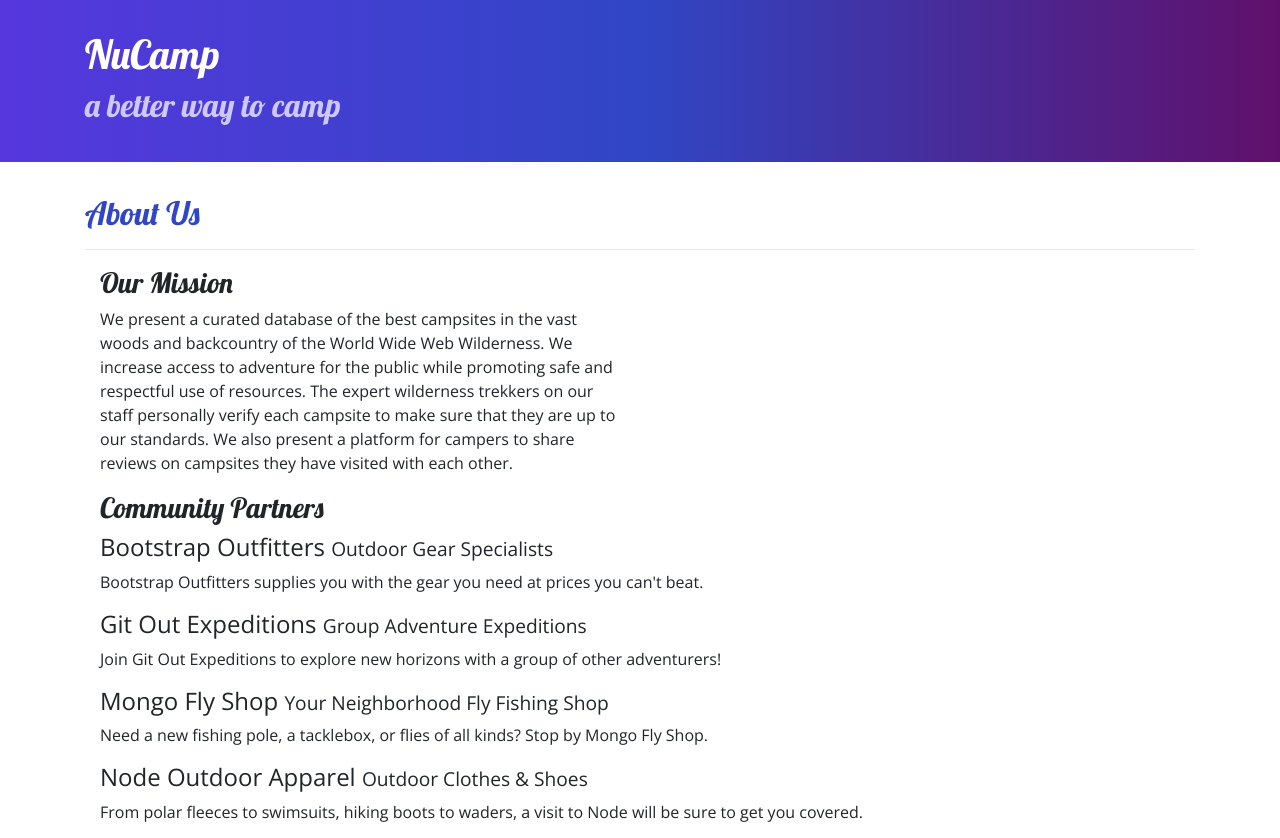
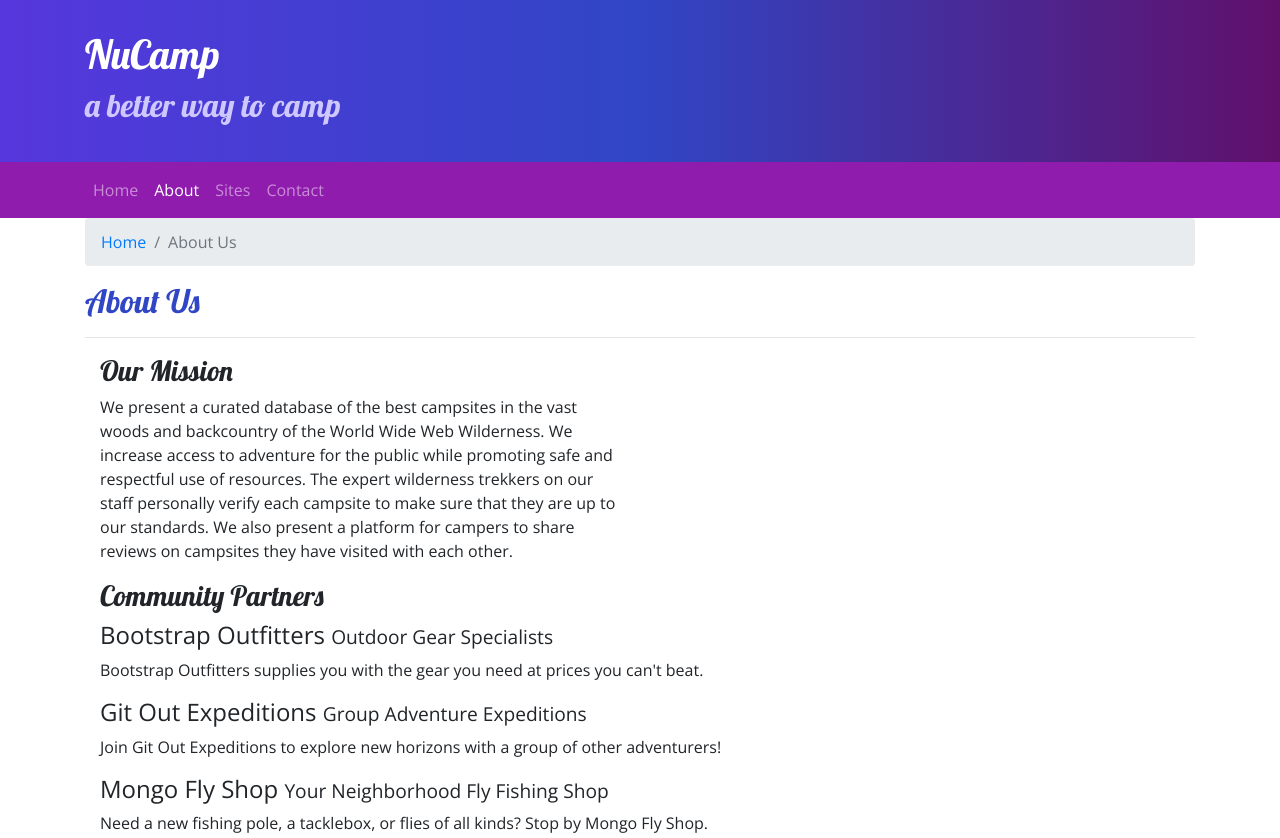
Before and after one commit to nil-sj/bootstrap, a website: page aboutus.html in a window 1280 px wide. Shown: the top 838 px of the page. Drawn offline with nearby package versions, Linux system fonts and the light colour scheme.

Commit message:
Week 2 - Navbar and Breadcrumbs

```diff
--- a/aboutus.html
+++ b/aboutus.html
@@ -29,9 +29,29 @@
         </div>
     </header>
 
+    <nav class="navbar navbar-expand-sm navbar-dark sticky-top">
+        <div class="container">
+            <button class="navbar-toggler ml-auto" type="button" data-toggle="collapse" data-target="#nucampNavbar">
+                <span class="navbar-toggler-icon"></span>
+            </button>
+            <div class="collapse navbar-collapse" id="nucampNavbar">
+                <ul class="navbar-nav">
+                    <li class="nav-item"><a class="nav-link" href="index.html">Home</a></li>
+                    <li class="nav-item active"><a class="nav-link" href="#">About</a></li>
+                    <li class="nav-item"><a class="nav-link" href="#">Sites</a></li>
+                    <li class="nav-item"><a class="nav-link" href="#">Contact</a></li>
+                </ul>
+            </div>
+        </div>
+    </nav>
+
     <div class="container">
         <div class="row">
             <div class="col-12">
+                <ol class="breadcrumb">
+                    <li class="breadcrumb-item"><a href="index.html">Home</a></li>
+                    <li class="breadcrumb-item active">About Us</li>
+                </ol>
                <h2>About Us</h2>
                <hr />
             </div>
--- a/css/styles.css
+++ b/css/styles.css
@@ -20,6 +20,7 @@ footer {
 }
 
 .jumbotron {
+    margin: 0;
     padding: 30px;
     background-image: linear-gradient(to right, #5637DD, #3046C5, #60106B);
     color: white;
@@ -30,3 +31,8 @@ footer {
     border-bottom: 1px ridge;
     min-height: 200px;
 }
+
+.navbar {
+    background: #901CAD;
+
+}
```
Also changed, not shown: index.html (+16 -0 lines).
